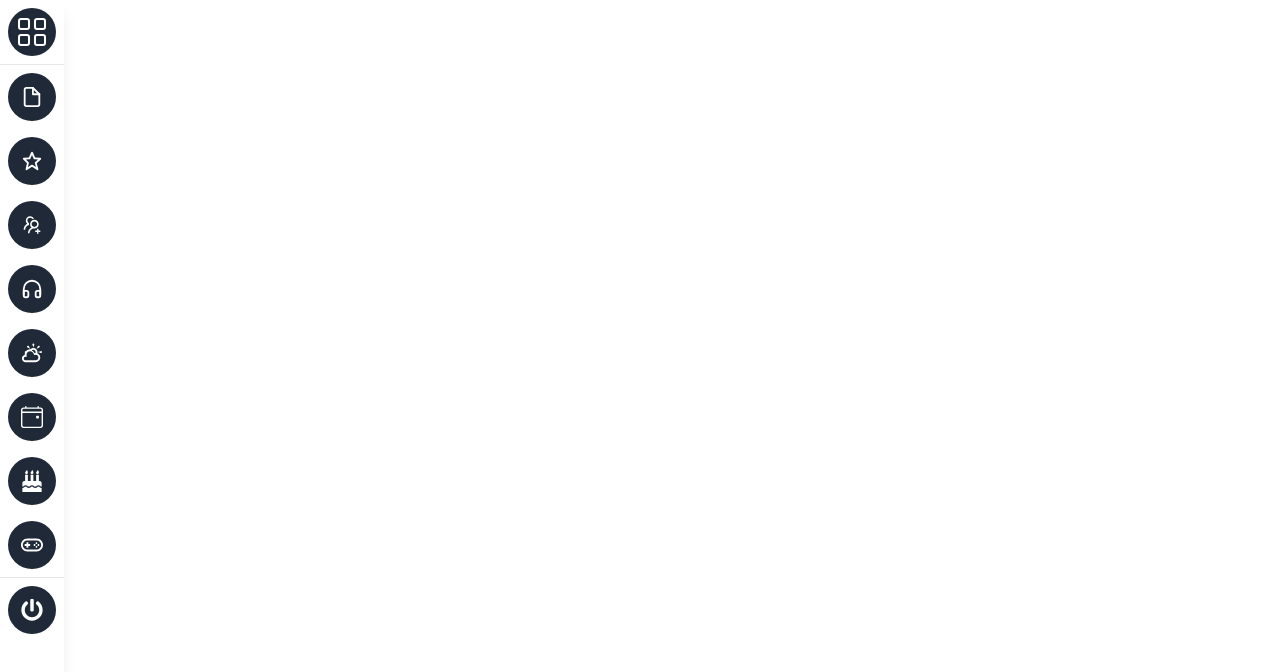
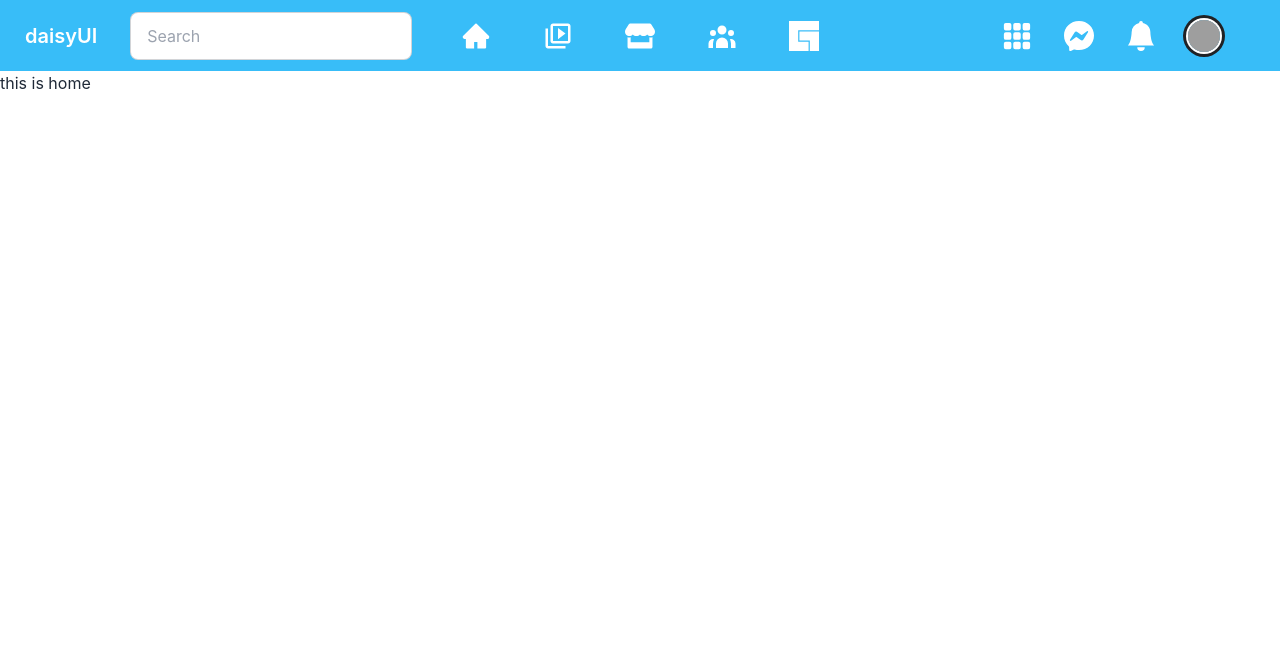
Before and after one commit to euhansarkar/nodify, a React (Create React App) app: page / in a window 1280 px wide. Shown: the top 672 px of the page. Built offline with nearby package versions, Linux system fonts and the light colour scheme; grey boxes are pictures that could not be loaded.

Commit message:
navbar completed

```diff
--- a/src/App.js
+++ b/src/App.js
@@ -1,10 +1,15 @@
-import logo from './logo.svg';
-import SideBar from './SideBar';
+import { RouterProvider } from "react-router-dom";
+import logo from "./logo.svg";
+import SideBar from "./SideBar";
+import { router } from "./Routes/Routes/Routes";
 
 function App() {
   return (
-    <div className="flex">
-       <SideBar/>
+    <div>
+      <RouterProvider router={router} />
+      {/* <div className="flex">
+        <SideBar />
+      </div> */}
     </div>
   );
 }
--- /dev/null
+++ b/src/Components/Header/Header.jsx
@@ -0,0 +1,226 @@
+import React, {Fragment} from "react";
+import { Link } from "react-router-dom";
+import { AiOutlineHome, AiOutlineUserAdd, AiFillHome } from "react-icons/ai";
+import { MdOutlineVideoLibrary } from "react-icons/md";
+import { FaStore, FaChevronDown } from "react-icons/fa";
+import { HiUserGroup } from "react-icons/hi";
+import { SiFacebookgaming } from "react-icons/si";
+import {
+  BsFillGrid3X3GapFill,
+  BsMessenger,
+  BsFillBellFill,
+} from "react-icons/bs";
+import { Menu, Transition } from '@headlessui/react'
+
+
+function classNames(...classes) {
+  return classes.filter(Boolean).join(" ");
+}
+
+const navBar = (
+  <>
+    <li className="w-30">
+      <div>
+        <AiFillHome className="text-3xl font-bold" />
+      </div>
+    </li>
+    <li className="w-30">
+      <div>
+        <MdOutlineVideoLibrary className="text-3xl font-bold" />
+      </div>
+    </li>
+    <li className="w-30">
+      <div>
+        <FaStore className="text-3xl font-bold" />
+      </div>
+    </li>
+    <li className="w-30">
+      <div>
+        <HiUserGroup className="text-3xl font-bold" />
+      </div>
+    </li>
+    <li className="w-30">
+      <div>
+        <SiFacebookgaming className="text-3xl font-bold" />
+      </div>
+    </li>
+  </>
+);
+
+const leftNavBar = (
+  <>
+    <li className="w-30">
+      <div>
+        <BsFillGrid3X3GapFill className="text-3xl font-bold" />
+      </div>
+    </li>
+    <li className="w-30">
+      <div>
+        <BsMessenger className="text-3xl font-bold" />
+      </div>
+    </li>
+    <li className="w-30">
+      <div>
+        <BsFillBellFill className="text-3xl font-bold" />
+      </div>
+      <div>
+      <Menu as="div" className="relative inline-block text-left">
+            <div>
+              <Menu.Button className={`flex items-center jusitfy-evenly`}>
+                <div className="avatar">
+                  <div className="w-8 mr-8 rounded-full ring ring-primary ring-offset-base-100 ring-offset-2">
+                    <img src={`https://placeimg.com/192/192/people`} alt="" />
+                  </div>
+                </div>
+              </Menu.Button>
+            </div>
+
+            <Transition
+              as={Fragment}
+              enter="transition ease-out duration-100"
+              enterFrom="transform opacity-0 scale-95"
+              enterTo="transform opacity-100 scale-100"
+              leave="transition ease-in duration-75"
+              leaveFrom="transform opacity-100 scale-100"
+              leaveTo="transform opacity-0 scale-95"
+            >
+              <Menu.Items className="absolute right-0 z-10 mt-2 w-56 origin-top-right divide-y divide-gray-100 rounded-md bg-white shadow-lg ring-1 ring-black ring-opacity-5 focus:outline-none">
+                <div className="py-1">
+                  <Menu.Item>
+                    {({ active }) => (
+                      <Link
+                        to="signup"
+                        className={classNames(
+                          active
+                            ? "bg-gray-100 text-gray-900"
+                            : "text-gray-700",
+                          "block px-4 py-2 text-sm"
+                        )}
+                      >
+                        signed in as <strong>{`user.email && user.email`}</strong>
+                      </Link>
+                    )}
+                  </Menu.Item>
+                  <Menu.Item>
+                    {({ active }) => (
+                      <Link
+                        to="/dashboard"
+                        className={classNames(
+                          active
+                            ? "bg-gray-100 text-gray-900"
+                            : "text-gray-700",
+                          "block px-4 py-2 text-sm"
+                        )}
+                      >
+                        Dashboard
+                      </Link>
+                    )}
+                  </Menu.Item>
+                  <Menu.Item>
+                    {({ active }) => (
+                      <Link
+                        to="/signup"
+                        className={classNames(
+                          active
+                            ? "bg-gray-100 text-gray-900"
+                            : "text-gray-700",
+                          "block px-4 py-2 text-sm"
+                        )}
+                      >
+                        Account Settings
+                      </Link>
+                    )}
+                  </Menu.Item>
+                </div>
+                <div className="py-1">
+                  <Menu.Item>
+                    {({ active }) => (
+                      <Link
+                        to="signup"
+                        className={classNames(
+                          active
+                            ? "bg-gray-100 text-gray-900"
+                            : "text-gray-700",
+                          "block px-4 py-2 text-sm"
+                        )}
+                      >
+                        Support
+                      </Link>
+                    )}
+                  </Menu.Item>
+                  <Menu.Item>
+                    {({ active }) => (
+                      <Link
+                        onClick={`handleLogOut`}
+                        to="/signup"
+                        className={classNames(
+                          active
+                            ? "bg-gray-100 text-gray-900"
+                            : "text-gray-700",
+                          "block px-4 py-2 text-sm"
+                        )}
+                      >
+                        Sign out
+                      </Link>
+                    )}
+                  </Menu.Item>
+                </div>
+                <div className="py-1"></div>
+              </Menu.Items>
+            </Transition>
+          </Menu>
+      </div>
+    </li>
+  </>
+);
+
+const Header = () => {
+  return (
+    <div className="navbar w-full h-[71px] bg-sky-400 text-white">
+      <div className="navbar-start">
+        <div className="dropdown">
+          <label tabIndex={0} className="btn btn-ghost lg:hidden">
+            <svg
+              xmlns="http://www.w3.org/2000/svg"
+              className="h-5 w-5"
+              fill="none"
+              viewBox="0 0 24 24"
+              stroke="currentColor"
+            >
+              <path
+                strokeLinecap="round"
+                strokeLinejoin="round"
+                strokeWidth="2"
+                d="M4 6h16M4 12h8m-8 6h16"
+              />
+            </svg>
+          </label>
+          <ul
+            tabIndex={0}
+            className="menu menu-compact dropdown-content mt-3 p-2 shadow bg-base-100 rounded-box w-52"
+          >
+            {navBar}
+          </ul>
+        </div>
+        <div className="flex items-center justify-between gap-4">
+          <Link className="btn btn-ghost normal-case text-xl">daisyUI</Link>
+          <div className="form-control">
+            <input
+              type="text"
+              placeholder="Search"
+              className="input input-bordered"
+            />
+          </div>
+        </div>
+      </div>
+      <div className="navbar-center hidden lg:flex">
+        <ul className="menu menu-horizontal px-1 gap-5 w-full">{navBar}</ul>
+      </div>
+      <div className="navbar-end">
+        <ul className="menu menu-horizontal px-1">{leftNavBar}</ul>
+      </div>
+    </div>
+  );
+};
+
+export default Header;
--- a/src/Layout/Main.jsx
+++ b/src/Layout/Main.jsx
@@ -1,9 +1,11 @@
 import React from 'react';
 import { Outlet } from 'react-router-dom';
+import Header from '../Components/Header/Header';
 
 const Main = () => {
     return (
         <div>
+            <Header></Header>
             <Outlet></Outlet>
         </div>
     );
--- a/src/SideBar.js
+++ b/src/SideBar.js
@@ -9,7 +9,7 @@ import {CgGames} from 'react-icons/cg';
 const SideBar = () => {
   return (
     <div
-      className="fixed top-0 left-0 h-screen w-16 flex flex-col
+      className="fixed top-16 left-0 h-screen w-16 flex flex-col
                   bg-white dark:bg-gray-900 shadow-lg"
     >
       <SideBarIcon icon={<BsGrid size="32" />} />
--- a/src/index.css
+++ b/src/index.css
@@ -2,7 +2,7 @@
 @tailwind components;
 @tailwind utilities;
 
-@layer components {
+/* @layer components {
   .sidebar-icon {
     @apply relative flex items-center justify-center h-12 w-12 my-2 mx-auto bg-gray-800  text-green-500 hover:bg-green-600 rounded-3xl hover:rounded-xl transition-all duration-300 ease-linear cursor-pointer;
   }
@@ -10,7 +10,7 @@
   .sidebar-tooltip {
     @apply absolute w-auto p-2 m-2 min-w-max left-14 rounded-md shadow-md text-white bg-gray-900 text-xs font-bold transition-all duration-100 scale-0 origin-left;
   }
-}
+} */
 body {
   margin: 0;
   font-family: -apple-system, BlinkMacSystemFont, "Segoe UI", "Roboto", "Oxygen",
```
Also changed, not shown: 2 other files (tests, documents, lock files or other folders).
